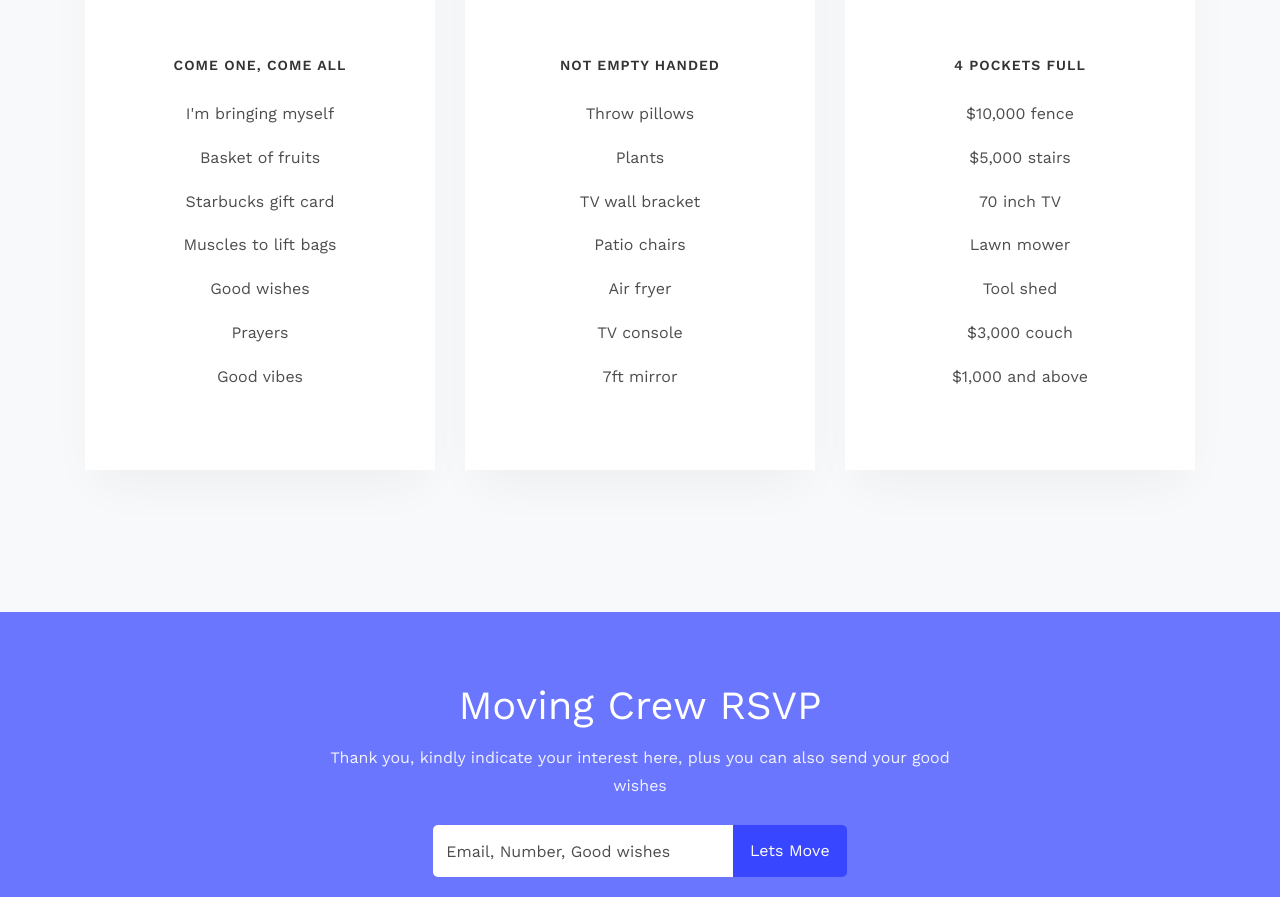
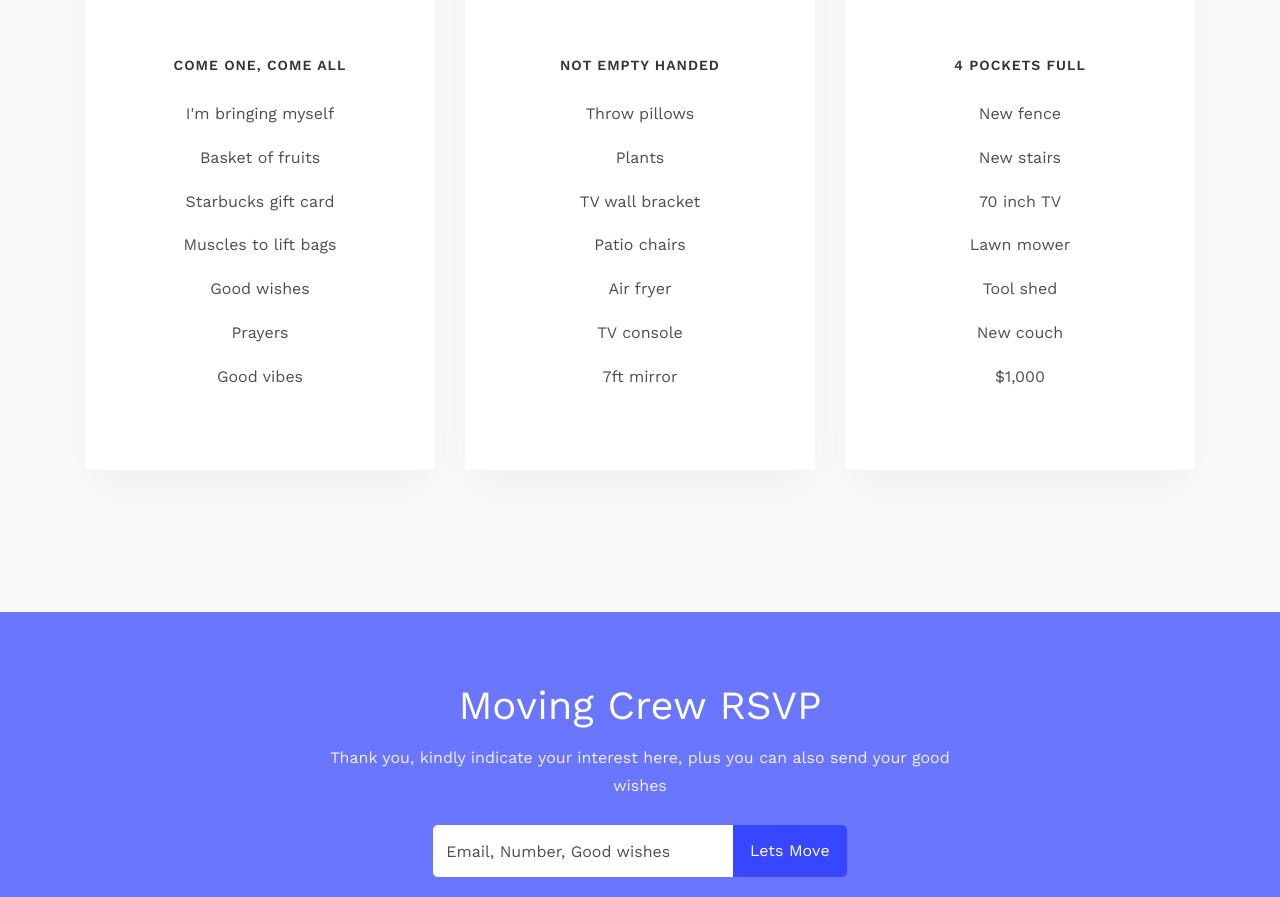
Before and after one commit to general260/movesite, a plain HTML site: page index.html in a window 1280 px wide. Shown: the part 2600-3497 px from the top of the page. Drawn offline with nearby package versions, Linux system fonts and the light colour scheme; some packages are replaced by stand-ins of ours; no server answers.

Commit message:
List Update

```diff
--- a/index.html
+++ b/index.html
@@ -576,13 +576,13 @@
 	            <h3 class="heading-2 my-4">4 pockets full</h3>
 
 	            <ul class="pricing-text mb-5">
-	              <li>$10,000 fence</li>
-	              <li>$5,000 stairs </li>
+	              <li>New fence</li>
+	              <li>New stairs </li>
 	              <li>70 inch TV</li>
 	              <li>Lawn mower</li>
 	              <li>Tool shed</li>
-	              <li>$3,000 couch</li>
-	              <li>$1,000 and above</li>
+	              <li>New couch</li>
+	              <li>$1,000</li>
 	            </ul>
 
 	            <!-- <a href="#" class="btn btn-primary d-block px-2 py-3">Buy Ticket</a> -->
```
